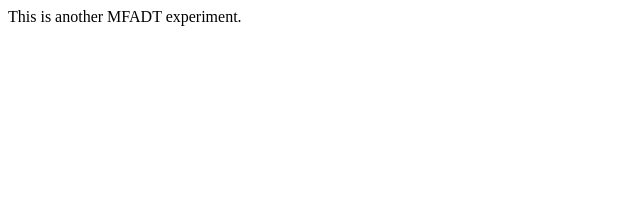
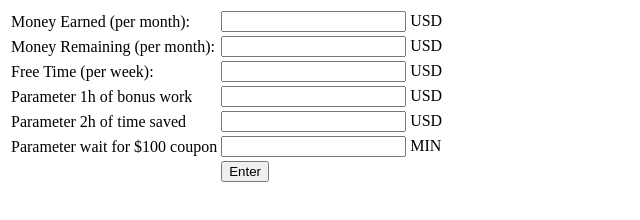
Before and after one commit to gaborparsons/money_time, a browser extension: page content_scripts/index.html in a window 1280 px wide. Shown: the whole page, without its empty margins (0-640 px from the left). Drawn offline with Linux system fonts and the light colour scheme.

Commit message:
Adding form to extension package
Working on the extension package

```diff
--- a/content_scripts/index.html
+++ b/content_scripts/index.html
@@ -1,23 +1,90 @@
 <!doctype html>
 <html>
     <head>
-    <title>Money Time</title>
+        <title>Test Input</title>
         <style>
           body {
             min-width: 357px;
             overflow-x: hidden;
           }
         </style>
-    <!--
-      - JavaScript and HTML must be in separate files: see our Content Security
-      - Policy documentation[1] for details and explanation.
-      -
-      - [1]: http://developer.chrome.com/extensions/contentSecurityPolicy.html
-     -->
-    <script src="js/jquery-1.11.0.min.js"></script>
-    <script src="js/main.js"></script>
     </head>
+
     <body>
-  	This is another MFADT experiment.
+    <FORM NAME="myform" ACTION="" METHOD="GET">
+        <table>
+            <tr>
+                <td>Money Earned (per month):</td>
+                <td>
+                    <INPUT TYPE="text" NAME="inputMoneyEarned" VALUE=""> USD
+                </td>
+            </tr>
+             <tr>
+                <td>Money Remaining (per month):</td>
+                <td>
+                    <INPUT TYPE="text" NAME="inputMoneyRemaining" VALUE=""> USD
+                </td>
+            </tr>
+             <tr>
+                <td>Free Time (per week):</td>
+                <td>
+                    <INPUT TYPE="text" NAME="inputFreeTime" VALUE=""> USD
+                </td>
+            </tr>
+            <tr>
+                <td>Parameter 1h of bonus work </td>
+                <td>
+                    <INPUT TYPE="text" NAME="inputParaEarning" VALUE=""> USD
+                </td>
+            </tr>
+            <tr>
+                <td>Parameter 2h of time saved</td>
+                <td>
+                    <INPUT TYPE="text" NAME="inputParaTime" VALUE=""> USD
+                </td>
+            </tr>
+             <tr>
+               <td>Parameter wait for $100 coupon</td>
+                <td>
+                    <INPUT TYPE="text" NAME="inputParaSaving" VALUE=""> MIN
+                </td>
+             </tr>
+             <tr>
+               <td></td>
+                <td>
+                    <INPUT TYPE="button" NAME="button" Value="Enter" onClick="insert(this.form)">
+                </td>
+             </tr>
+    </FORM>
+
+    <script type="text/javascript">
+    // if(localStorage["iMoneyEarned"] !== 'undefined'){
+    //     console.log('hey');
+    // }
+    console.log(localStorage["iMoneyEarned"]);
+    console.log(localStorage["iMoneyRemaining"]);
+
+    function insert(form) {
+        //save values using local storage
+        var inputMoneyEarned = form.inputMoneyEarned.value;
+        localStorage["iMoneyEarned"] = inputMoneyEarned;
+        var inputMoneyRemaining = form.inputMoneyRemaining.value;
+        localStorage["iMoneyRemaining"] = inputMoneyRemaining;
+        var inputFreeTime = form.inputFreeTime.value;
+        localStorage["iFreeTime"] = inputFreeTime;
+        var inputParaEarning = form.inputParaEarning.value;
+        localStorage["iParaEarning"] = inputParaEarning;
+        var inputParaTime = form.inputParaTime.value;
+        localStorage["iParaTime"] = inputParaTime;
+        var inputParaSaving = form.inputParaSaving.value;
+        localStorage["iParaSaving"] = inputParaSaving;
+
+        alert ("Your values have been saved. You can modify your parameters by coming back to this page");
+
+        //we'd need it in case it becomes a popup window
+        // window.close("../input_form.html");
+    }
+    </script>
+
     </body>
 </html>
```
Also changed, not shown: content_scripts/_index.html (added, +23 -0 lines). Lines whose indentation alone changed are shown as unchanged.
